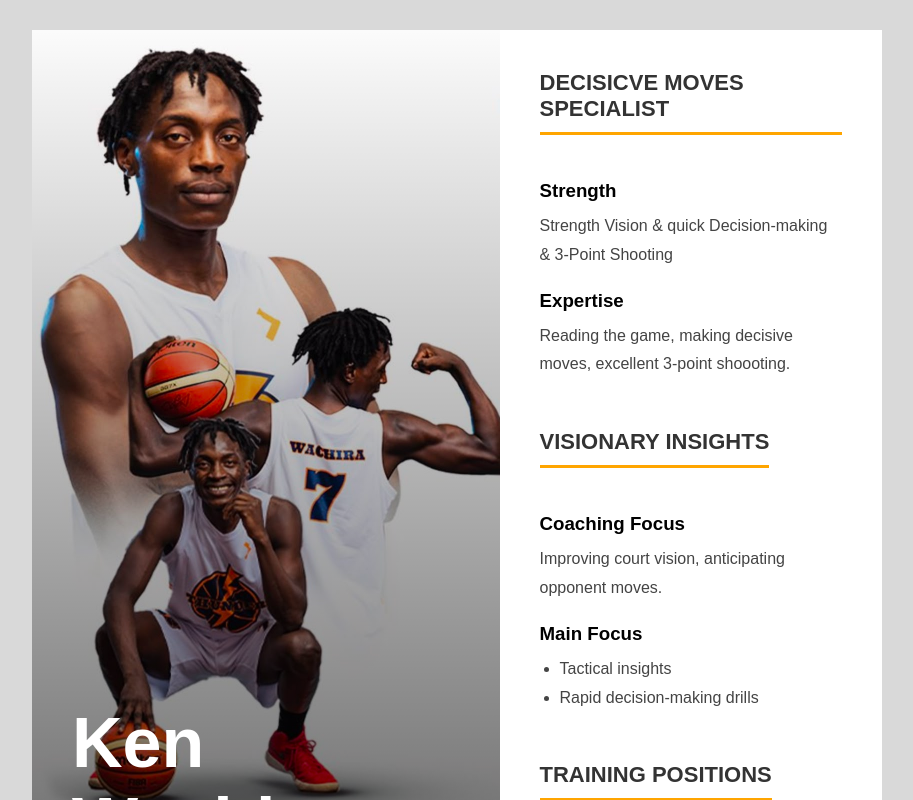
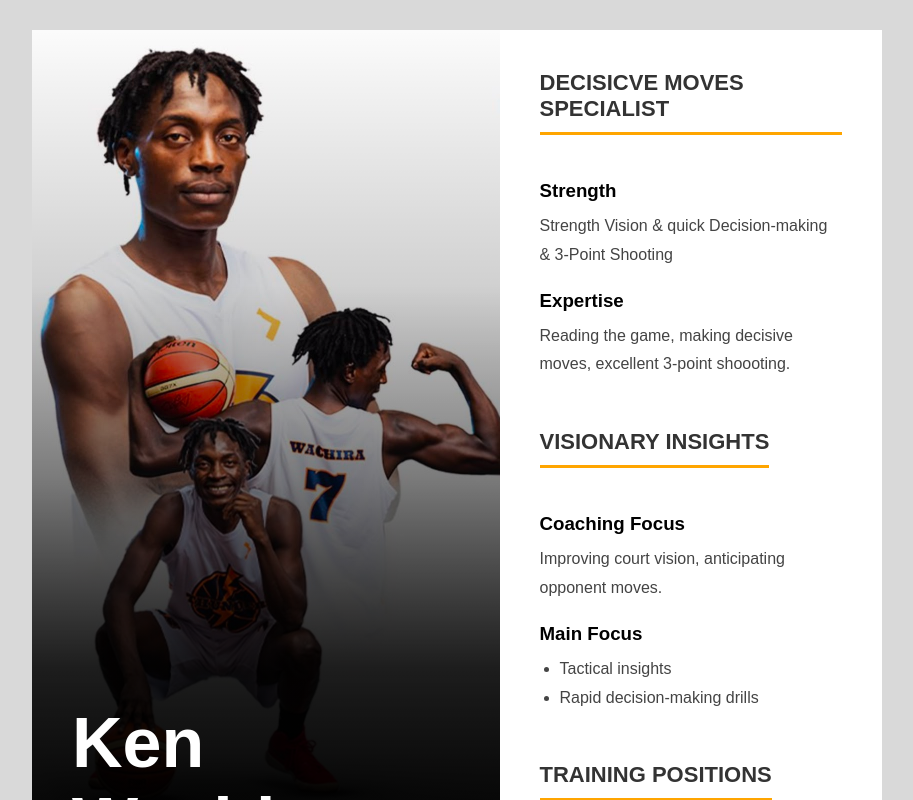
Before and after one commit to alexsigei/profile_poster, a React (Vite) app in the folder sports_profile/: page / in a window 1280 px wide. Shown: the top 800 px of the page, without its empty margins (183-1096 px from the left). Built offline with nearby package versions, Linux system fonts and the light colour scheme.

Commit message:
Added the black gradient to left panel

```diff
--- a/sports_profile/src/App.css
+++ b/sports_profile/src/App.css
@@ -32,6 +32,19 @@ body {
     height: 100vh;
     object-fit: cover;
     display: block;
+}
+
+.gradient {
+    position: absolute;
+    inset: 0;
+    background: linear-gradient(
+        to top,
+        rgba(0,0,0,1) 0%,
+        rgba(0,0,0,1) 35%,
+        rgba(0,0,0,0.8) 50%,
+        rgba(0,0,0,0.3) 65%,
+        rgba(0,0,0,0) 80%
+    );
 }
 
 .overlay {
--- a/sports_profile/src/components/LeftPanel.jsx
+++ b/sports_profile/src/components/LeftPanel.jsx
@@ -6,6 +6,8 @@ function LeftPanel() {
         <div className="left-panel">
 
             <img src={ken} alt="Ken Wachira" className="hero-image"/>
+
+            <div className="gradient"></div>
 
             <div className="overlay">
 
```
